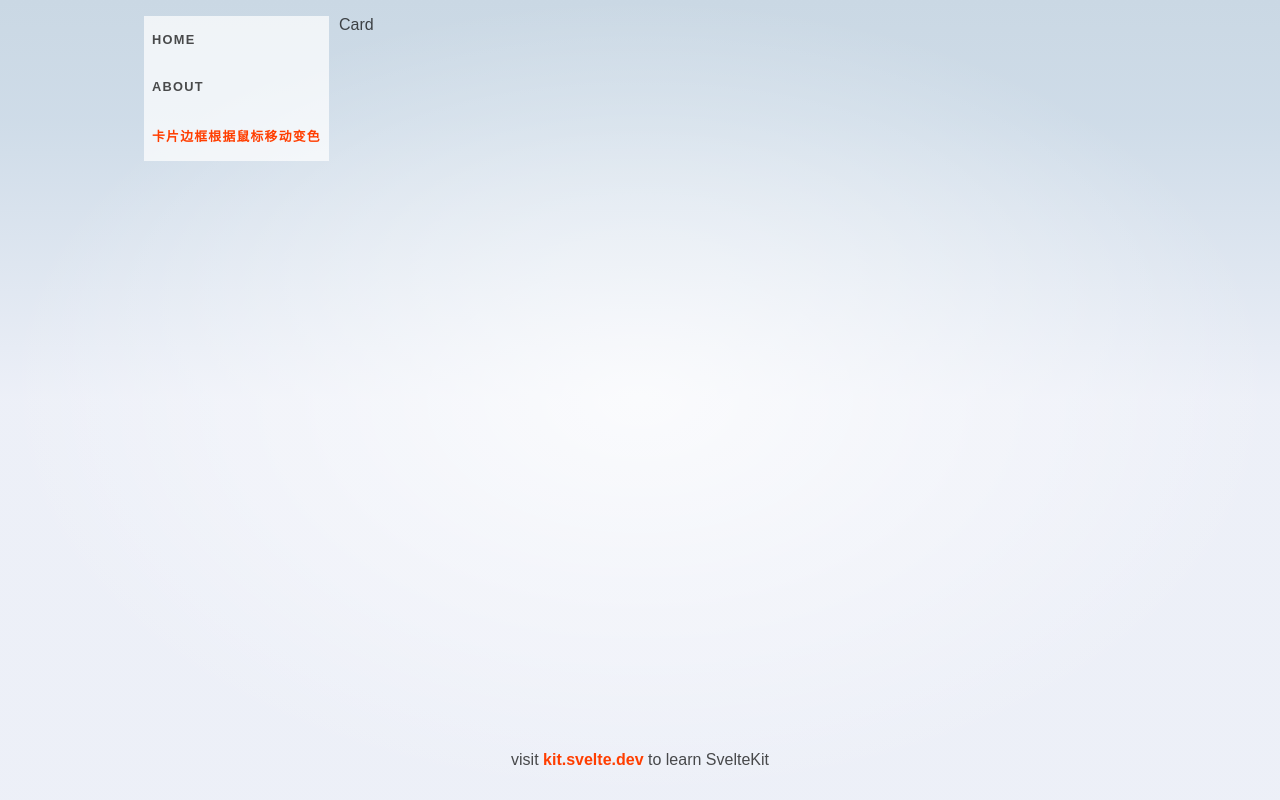
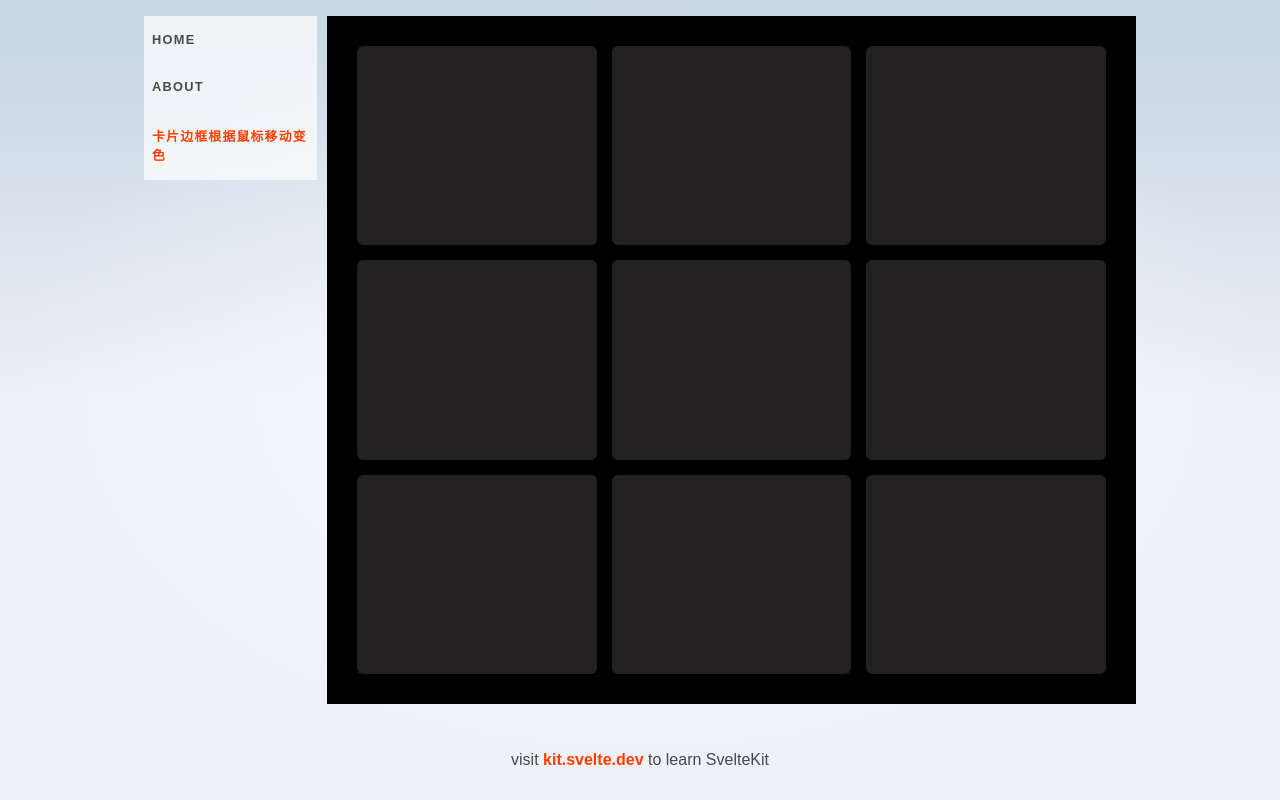
Before and after one commit to leeonon/css-collection, a SvelteKit app: page /card-mousemove-border in a window 1280 px wide. Built offline with nearby package versions, Linux system fonts and the light colour scheme.

Commit message:
feat: add css card border mouve

```diff
--- a/package.json
+++ b/package.json
@@ -23,5 +23,8 @@
 		"typescript": "^5.0.0",
 		"vite": "^4.4.2"
 	},
-	"type": "module"
+	"type": "module",
+	"dependencies": {
+		"lodash": "^4.17.21"
+	}
 }
--- a/src/routes/card-mousemove-border/+page.svelte
+++ b/src/routes/card-mousemove-border/+page.svelte
@@ -1,13 +1,26 @@
 <script>
-  import Card from './Card.svelte';
+	import Card from './Card.svelte';
 </script>
 
 <div class="list">
-  <Card />
+	<Card />
+	<Card />
+	<Card />
+	<Card />
+	<Card />
+	<Card />
+	<Card />
+	<Card />
+	<Card />
 </div>
 
 <style>
-.list {
-  display: flex;
-}
+	.list {
+		width: 800px;
+		padding: 30px;
+		display: grid;
+		gap: 15px;
+		background-color: black;
+		grid-template-columns: repeat(3, minmax(0, 1fr));
+	}
 </style>
--- a/src/routes/card-mousemove-border/Card.svelte
+++ b/src/routes/card-mousemove-border/Card.svelte
@@ -1,11 +1,67 @@
-<div className="card">
-  Card
+<script>
+	import { onMount, onDestroy } from 'svelte';
+
+	/**
+	 * @type {HTMLDivElement}
+	 */
+	let card;
+
+	/**
+	 * @param {MouseEvent} event
+	 */
+	function handleMouseMove(event) {
+		const { clientX, clientY } = event;
+		const { left, top } = card.getBoundingClientRect();
+		const x = clientX - left;
+		const y = clientY - top;
+		card.style.setProperty('--x', `${x}px`);
+		card.style.setProperty('--y', `${y}px`);
+	}
+
+	onMount(() => {
+		document.addEventListener('mousemove', handleMouseMove);
+	});
+
+	onDestroy(() => {
+		document.removeEventListener('mousemove', handleMouseMove);
+	});
+</script>
+
+<div class="cardBox" bind:this={card}>
+	<div class="card" />
 </div>
 
 <style>
-.card {
-  width: 200;
-  height: 150px;
-  background: black;
-}
+	.cardBox {
+		position: relative;
+		--x: unset;
+		--y: unset;
+	}
+	.cardBox::before {
+		position: absolute;
+		inset: -1px;
+		/* z-index: -2; */
+		width: calc(100% + 2px);
+		height: calc(100% + 2px);
+		pointer-events: none;
+		content: '';
+		background: radial-gradient(
+			300px circle at var(--x) var(--y),
+			#c33764 0,
+			#6171fe 80%,
+			transparent 100%
+		);
+		border-radius: 6px;
+		transition: background 0.2s;
+		contain: size;
+		will-change: background;
+	}
+	.card {
+		position: relative;
+		width: 100%;
+		height: 100%;
+		background: rgb(34, 32, 32);
+		border-radius: 6px;
+		overflow: hidden;
+	}
 </style>
```
Also changed, not shown: 2 other files (tests, documents, lock files or other folders).
